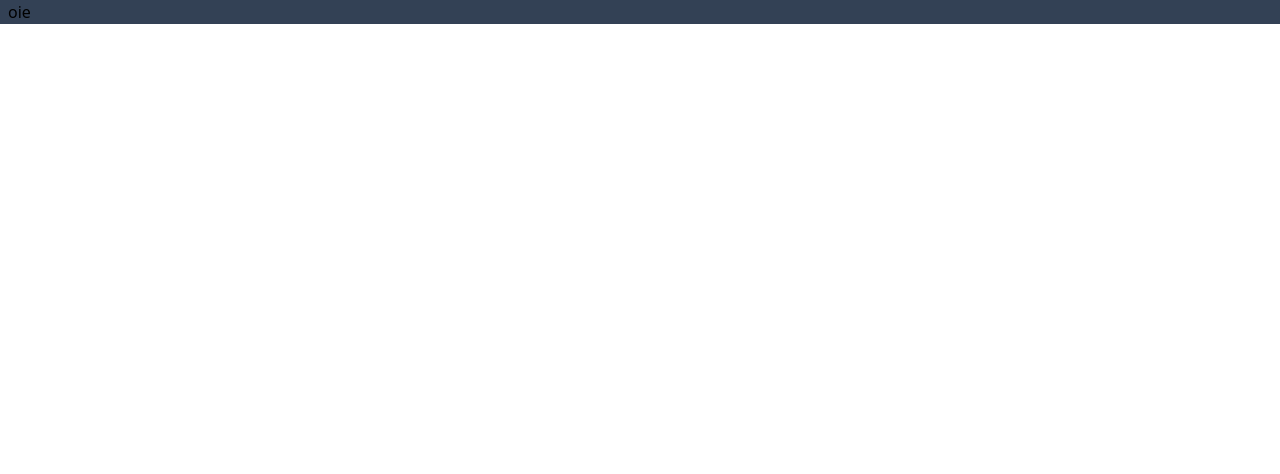
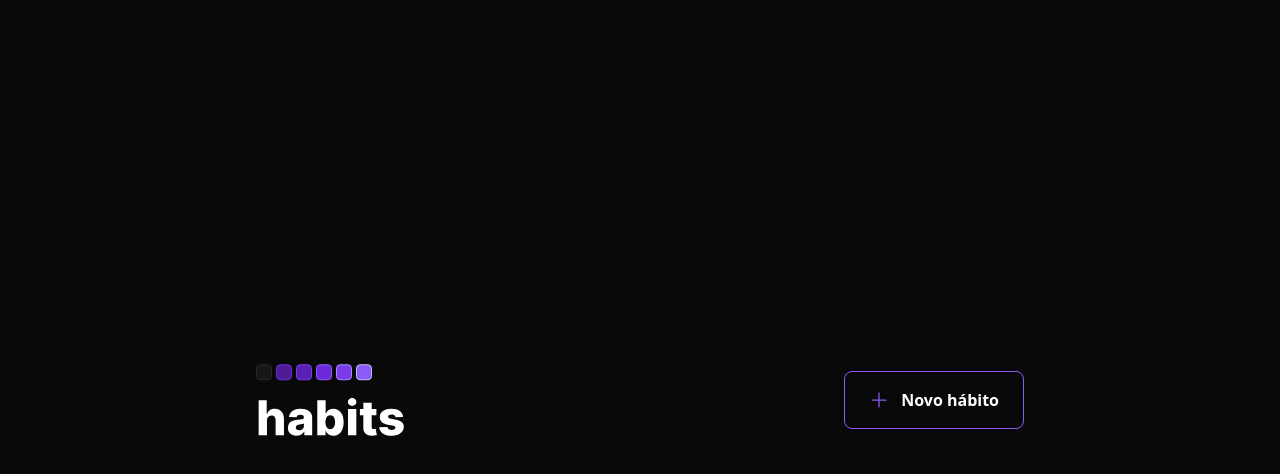
Before and after one commit to celiovjunior/habit-project, a React (Vite) app in the folder web/: page / in a window 1280 px wide. Shown: the top 474 px of the page. Built offline with nearby package versions, Linux system fonts and the light colour scheme.

Commit message:
dev: include first elements at the homepage

```diff
--- a/web/index.html
+++ b/web/index.html
@@ -6,7 +6,7 @@
     <meta name="viewport" content="width=device-width, initial-scale=1.0" />
     <title>Habit Web App</title>
   </head>
-  <body>
+  <body class="bg-background text-white">
     <div id="root"></div>
     <script type="module" src="/src/main.tsx"></script>
   </body>
--- a/web/package.json
+++ b/web/package.json
@@ -9,6 +9,7 @@
     "preview": "vite preview"
   },
   "dependencies": {
+    "phosphor-react": "^1.4.1",
     "react": "^18.2.0",
     "react-dom": "^18.2.0"
   },
--- a/web/src/App.tsx
+++ b/web/src/App.tsx
@@ -1,12 +1,13 @@
-import './styles/global.css'
+
+import { Header } from './components/Header';
+import './styles/global.css';
 
 function App() {
-
   return (
-    <div className="App">
-      <h1 className="bg-slate-700 px-2">
-        oie
-      </h1>
+    <div className='w-screen h-screen flex justify-center items-center'>
+      <div className='w-full max-w-5xl px-6 flex flex-col gap-16'>
+        <Header />
+      </div>
     </div>
   )
 }
--- /dev/null
+++ b/web/src/components/Header.tsx
@@ -0,0 +1,17 @@
+import { Plus } from 'phosphor-react';
+import logoImage from '../assets/logo.svg';
+
+export function Header() {
+  return(
+    <div className='w-full max-w-3xl mx-auto flex items-center justify-between'>
+    <img src={logoImage} alt="Habits" />
+    <button
+      type="button"
+      className='border border-violet-500 font-semibold rounded-lg px-6 py-4 flex items-center gap-3 hover:border-violet-300'
+    >
+      <Plus size={20} className="text-violet-500" />
+      Novo hábito
+    </button>
+  </div>
+  )
+}
--- a/web/tailwind.config.cjs
+++ b/web/tailwind.config.cjs
@@ -5,7 +5,11 @@
     "./index.html"
   ],
   theme: {
-    extend: {},
+    extend: {
+      colors: {
+        background: '#09090a',
+      }
+    },
   },
   plugins: [],
 }
```
Also changed, not shown: web/src/assets/logo.svg (added), 1 other file (tests, documents, lock files or other folders).
